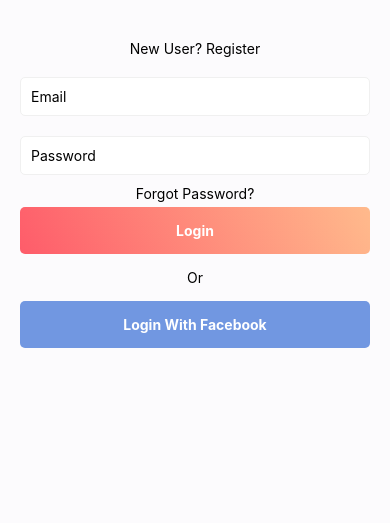
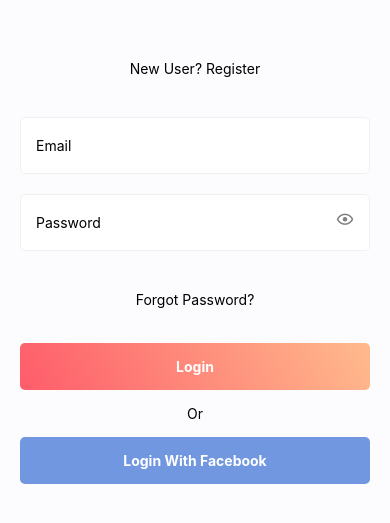
Before and after one commit to Vinith69/cricket-react-native, a React Native app: screen / in a window 390 px wide. Shown: the part 231-754 px from the top of the page. Built offline with nearby package versions, Linux system fonts and the light colour scheme; grey boxes are pictures that could not be loaded.

Commit message:
button ripple and password icon added

```diff
--- a/package.json
+++ b/package.json
@@ -10,12 +10,12 @@
   },
   "dependencies": {
     "expo": "~47.0.8",
+    "expo-linear-gradient": "~12.0.1",
     "expo-status-bar": "~1.4.2",
     "react": "18.1.0",
     "react-dom": "18.1.0",
     "react-native": "0.70.5",
-    "react-native-web": "~0.18.9",
-    "expo-linear-gradient": "~12.0.1"
+    "react-native-web": "~0.18.9"
   },
   "devDependencies": {
     "@babel/core": "^7.12.9",
--- a/src/components/CustomButton/CustomButton.tsx
+++ b/src/components/CustomButton/CustomButton.tsx
@@ -1,4 +1,10 @@
-import { View, Text, StyleSheet, Pressable } from "react-native";
+import {
+	View,
+	Text,
+	StyleSheet,
+	Pressable,
+	TouchableOpacity,
+} from "react-native";
 import React from "react";
 import { LinearGradient, LinearGradientPoint } from "expo-linear-gradient";
 
@@ -22,22 +28,45 @@
 		<>
 			{linearGradient ? (
 				<LinearGradient
-					style={styles.container}
+					style={[
+						styles.container,
+						{ position: "relative", zIndex: -1 },
+					]}
 					locations={linearGradient.locations}
 					start={linearGradient.start}
 					colors={linearGradient.colors}
 				>
-					<Pressable onPress={onPress} style={styles.pressable}>
+					<TouchableOpacity
+						style={[
+							// styles.container,
+							{ width: "100%", position: "relative", zIndex: 1 },
+						]}
+						onPress={() => {}}
+					>
+						<Pressable
+							onPress={onPress}
+							style={styles.pressable}
+							android_ripple={{
+								color: "#dbdbdb",
+								borderless: true,
+							}}
+						>
+							<Text style={styles.text}>{text}</Text>
+						</Pressable>
+					</TouchableOpacity>
+				</LinearGradient>
+			) : (
+				<View
+					style={[styles.container, { backgroundColor: backGround }]}
+				>
+					<Pressable
+						onPress={onPress}
+						style={[styles.pressable]}
+						android_ripple={{ color: "#dbdbdb", borderless: true }}
+					>
 						<Text style={styles.text}>{text}</Text>
 					</Pressable>
-				</LinearGradient>
-			) : (
-				<Pressable
-					onPress={onPress}
-					style={[styles.container, { backgroundColor: backGround }]}
-				>
-					<Text style={styles.text}>{text}</Text>
-				</Pressable>
+				</View>
 			)}
 		</>
 	);
@@ -45,15 +74,15 @@
 
 const styles = StyleSheet.create({
 	container: {
-		backgroundColor: "white",
+		// backgroundColor: "white",
 		width: "100%",
 
-		padding: 15,
+		marginHorizontal: 15,
 		marginVertical: 5,
 		alignItems: "center",
 		borderRadius: 5,
 	},
-	pressable: { width: "100%", alignItems: "center" },
+	pressable: { width: "100%", paddingVertical: 15, alignItems: "center" },
 	text: {
 		fontWeight: "bold",
 		color: "white",
--- a/src/components/CustomInput/CustomInput.tsx
+++ b/src/components/CustomInput/CustomInput.tsx
@@ -1,11 +1,19 @@
-import { View, TextInput, StyleSheet } from "react-native";
-import React from "react";
+import {
+	View,
+	TextInput,
+	StyleSheet,
+	Pressable,
+	TouchableOpacity,
+} from "react-native";
+import React, { useState } from "react";
+import MaterialCommunityIcons from "@expo/vector-icons/MaterialCommunityIcons";
 
 interface CustomInputProps {
 	value: string;
 	setValue: (val: string) => void;
 	placeholder: string;
 	secureTextEntry?: boolean;
+	showIcon?: boolean;
 }
 
 const CustomInput: React.FC<CustomInputProps> = ({
@@ -13,7 +21,14 @@
 	setValue,
 	placeholder,
 	secureTextEntry = false,
+	showIcon = false,
 }) => {
+	const [showText, setShowText] = useState(secureTextEntry);
+
+	const changeVisibility = () => {
+		setShowText(!showText);
+	};
+
 	return (
 		<View style={styles.container}>
 			<TextInput
@@ -21,8 +36,27 @@
 				onChangeText={setValue}
 				placeholder={placeholder}
 				style={styles.input}
-				secureTextEntry={secureTextEntry}
+				secureTextEntry={showText}
+				autoCorrect={false}
 			/>
+			{showIcon && (
+				<TouchableOpacity onPress={changeVisibility}>
+					<MaterialCommunityIcons
+						name={!showText ? "eye-off-outline" : "eye-outline"}
+						size={18}
+						style={styles.icon}
+					/>
+				</TouchableOpacity>
+			)}
+			{/* {showIcon && showText && (
+				<Pressable onPress={changeVisibility}>
+					<MaterialCommunityIcons
+						name="eye-outline"
+						size={18}
+						style={styles.icon}
+					/>
+				</Pressable>
+			)} */}
 		</View>
 	);
 };
@@ -32,15 +66,31 @@
 		backgroundColor: "white",
 		width: "100%",
 
+		flexDirection: "row",
+		// justifyContent: "space-between",
+
 		borderColor: "#F0F0F0",
 		borderWidth: 1,
 		borderRadius: 5,
-		padding: 10,
-		// paddingHorizontal: 10,
+
+		paddingVertical: 10,
+		paddingHorizontal: 15,
+
 		marginVertical: 10,
 	},
 
-	input: {},
+	input: {
+		width: "90%",
+		height: 35,
+		flex: 1,
+		// backgroundColor: "red",
+	},
+
+	icon: {
+		alignSelf: "flex-end",
+		paddingVertical: 5,
+		color: "grey",
+	},
 });
 
 export default CustomInput;
--- a/src/screens/SignInScreen/SignInScreen.tsx
+++ b/src/screens/SignInScreen/SignInScreen.tsx
@@ -1,6 +1,7 @@
 import React, { useState } from "react";
 import {
 	Image,
+	ScrollView,
 	StyleSheet,
 	Text,
 	TextInput,
@@ -20,7 +21,7 @@
 		console.warn("Sign in");
 	};
 	return (
-		<View style={styles.root}>
+		<ScrollView contentContainerStyle={styles.root}>
 			<Image
 				source={Logo}
 				style={[
@@ -30,7 +31,7 @@
 				resizeMode="contain"
 			/>
 
-			<Text style={styles.or}>New User? Register</Text>
+			<Text style={styles.text}>New User? Register</Text>
 
 			<CustomInput
 				value={email}
@@ -43,9 +44,10 @@
 				setValue={setPassword}
 				placeholder="Password"
 				secureTextEntry
+				showIcon
 			/>
 
-			<Text>Forgot Password?</Text>
+			<Text style={styles.text}>Forgot Password?</Text>
 
 			<CustomButton
 				onPress={onSignInPressed}
@@ -64,7 +66,7 @@
 				text="Login With Facebook"
 				backGround="#7197E1"
 			/>
-		</View>
+		</ScrollView>
 	);
 };
 
@@ -83,4 +85,7 @@
 	or: {
 		margin: 10,
 	},
+	text: {
+		margin: 30,
+	},
 });
```
